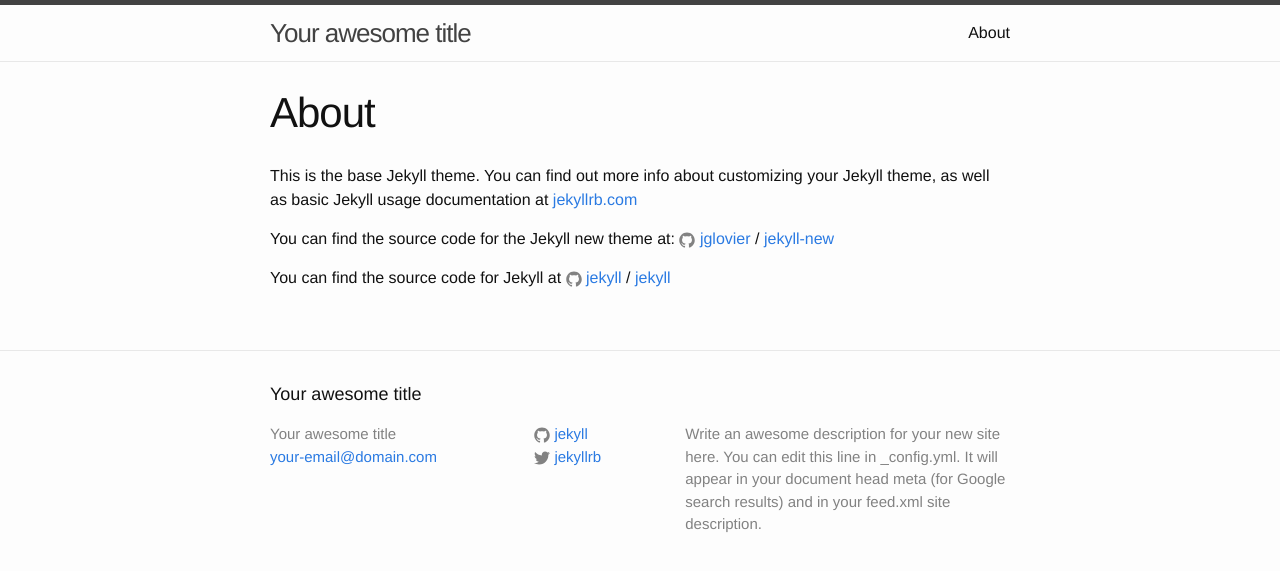
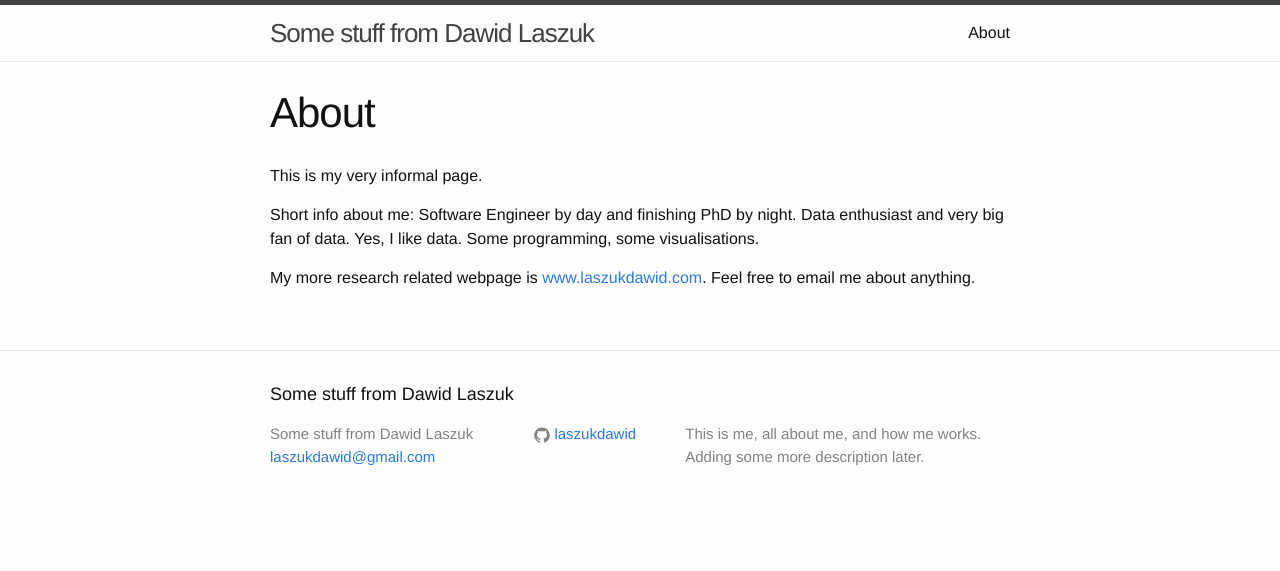
Before and after one commit to laszukdawid/laszukdawid.github.io, a Jekyll site: the page built from about.md, in a window 1280 px wide. Shown: the top 571 px of the page. Built offline with Jekyll 4.4.1, drawn with Linux system fonts in a browser that asks for light colours.

Commit message:
Learning git. What a git.

```diff
--- a/_config.yml
+++ b/_config.yml
@@ -6,16 +6,15 @@
 # 'jekyll serve'. If you change this file, please restart the server process.
 
 # Site settings
-title: Your awesome title
-email: your-email@domain.com
+title: Some stuff from Dawid Laszuk
+email: laszukdawid@gmail.com
 description: > # this means to ignore newlines until "baseurl:"
-  Write an awesome description for your new site here. You can edit this
-  line in _config.yml. It will appear in your document head meta (for
-  Google search results) and in your feed.xml site description.
+    This is me, all about me, and how me works.
+    Adding some more description later.
 baseurl: "" # the subpath of your site, e.g. /blog
 url: "http://yourdomain.com" # the base hostname & protocol for your site
-twitter_username: jekyllrb
-github_username:  jekyll
+#twitter_username: jekyllrb
+github_username:  laszukdawid
 
 # Build settings
 markdown: kramdown
--- a/about.md
+++ b/about.md
@@ -4,12 +4,11 @@
 permalink: /about/
 ---
 
-This is the base Jekyll theme. You can find out more info about customizing your Jekyll theme, as well as basic Jekyll usage documentation at [jekyllrb.com](http://jekyllrb.com/)
+This is my very informal page.
 
-You can find the source code for the Jekyll new theme at:
-{% include icon-github.html username="jglovier" %} /
-[jekyll-new](https://github.com/jglovier/jekyll-new)
+Short info about me: Software Engineer by day and finishing PhD by night.
+Data enthusiast and very big fan of data. Yes, I like data. Some programming, some visualisations.
 
-You can find the source code for Jekyll at
-{% include icon-github.html username="jekyll" %} /
-[jekyll](https://github.com/jekyll/jekyll)
+My more research related webpage is [www.laszukdawid.com]. Feel free to email me about anything.
+
+[www.laszukdawid.com]: www.laszukdawid.com
```
Also changed, not shown: _posts/2016-05-14-welcome-to-jekyll.markdown (deleted, +0 -25 lines), 1 other file.
